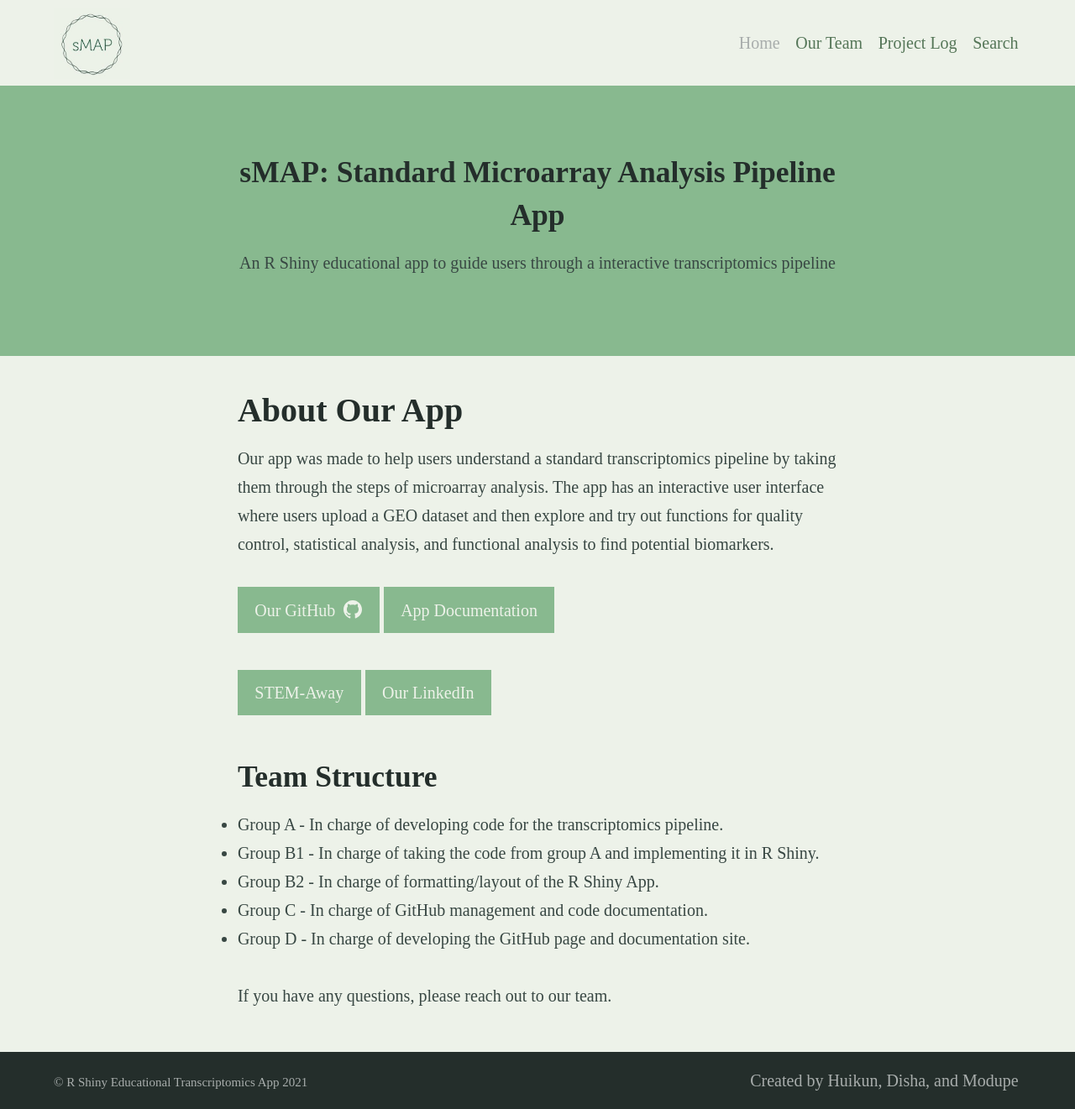
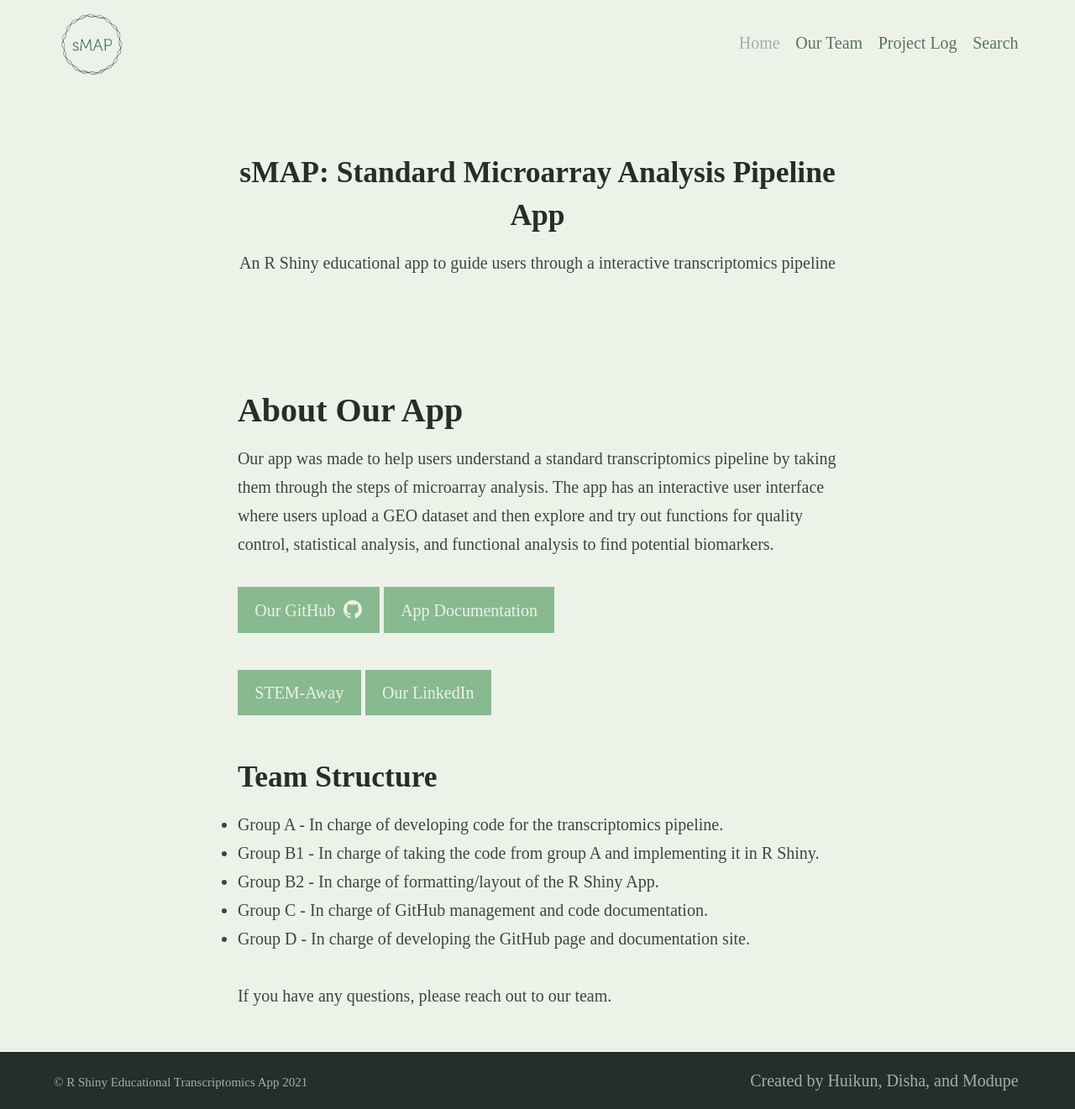
Before and after one commit to BI-STEM-Away/sMAP, a Jekyll site: the page built from index.md, in a window 1280 px wide. Shown: the whole page at 84% size. Built offline with Jekyll 4.4.1, drawn with Linux system fonts in a browser that asks for light colours.

Commit message:
Update _settings.scss

```diff
--- a/_sass/_settings.scss
+++ b/_sass/_settings.scss
@@ -1,7 +1,7 @@
 // Background colours
 $backgroundColour: #edf2e9 !default;
 $codeBackgroundColour: #88b98f !default;
-$featureBackgroundColour: #88b98f !default;
+$featureBackgroundColour: #edf2e9 !default;
 $accentColour: #05bf85 !default;
 
 // Text colours
```
